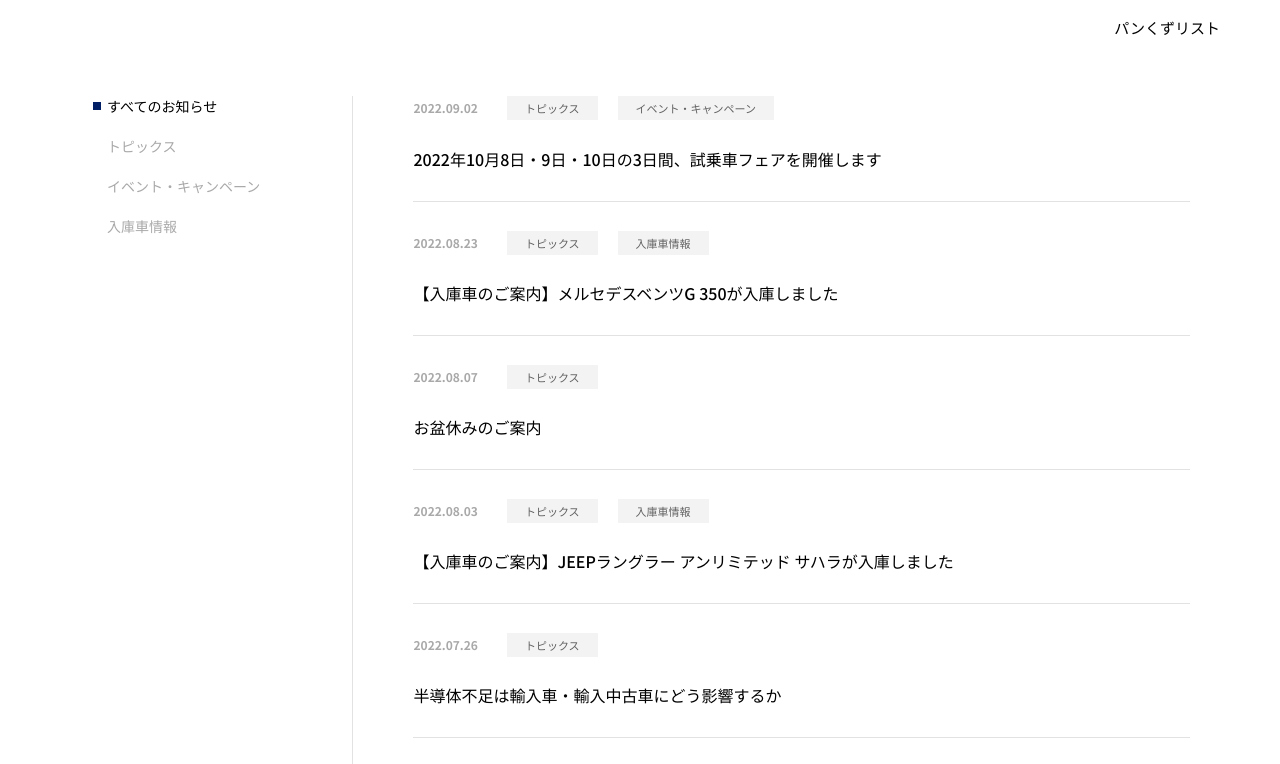
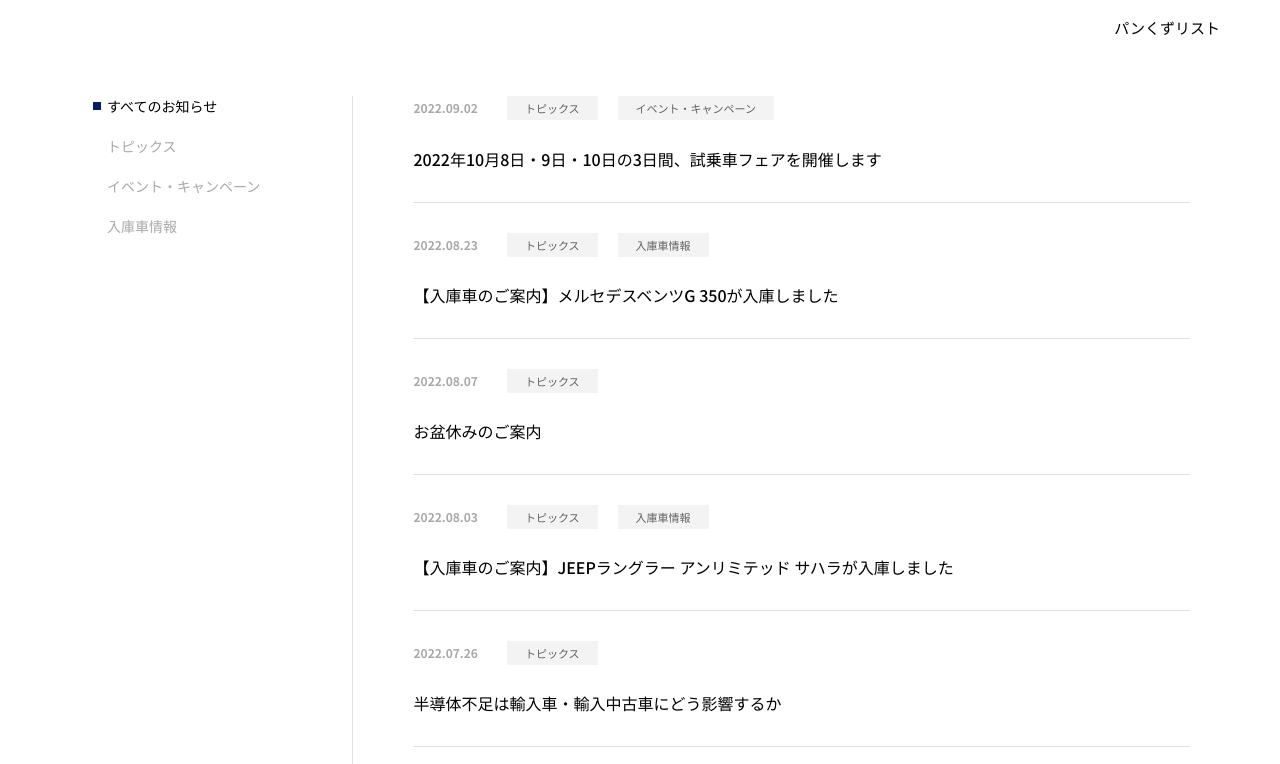
Before and after one commit to akihiro-210/masata-html-car-shop, a plain HTML site: page news.html in a window 1280 px wide. Shown: the part 752-1516 px from the top of the page. Drawn offline with nearby package versions, Linux system fonts and the light colour scheme.

Commit message:
FB2修正

```diff
--- a/sass/style.scss
+++ b/sass/style.scss
@@ -764,7 +764,6 @@
 .top-article__title{
     padding-bottom: 3px;
     font-size: 24px;
-    // line-height: calc(29/24);
     line-height: calc(32/24);
     font-weight: $medium;
     font-family: "Noto Sans JP",sans-serif;
@@ -1066,7 +1065,7 @@ li:first-child .news-list__item{
     font-weight: $medium;
     color: $black;
     line-height: calc(23/16);
-    padding-bottom: 4px;
+    padding-bottom: 3px;
     font-family: "Noto Sans JP",sans-serif;
     @include mq("md"){
         font-size: 14px;
@@ -2062,7 +2061,7 @@ li:first-child .news-list__item{
 // ニュースページ
 .news{
     margin-top: 60px;
-    margin-bottom: 119px;
+    margin-bottom: 120px;
     @include mq("md"){
         margin-top: 30px;
         margin-bottom: 80px;
@@ -2138,14 +2137,14 @@ li:first-child .news-list__item{
 }
 
 .news__item-box .news-list__item{
-    padding-bottom: 30px;
+    padding-bottom: 31px;
     @include mq("md"){
         padding-bottom: 19px;
     }
 }
 
 .news__item-box:not(:first-child) .news-list__item{
-    padding-top: 29px;
+    padding-top: 30px;
     @include mq("md"){
         padding-top: 20px;
     }
```
Also changed, not shown: css/style.css, 1 other file.
